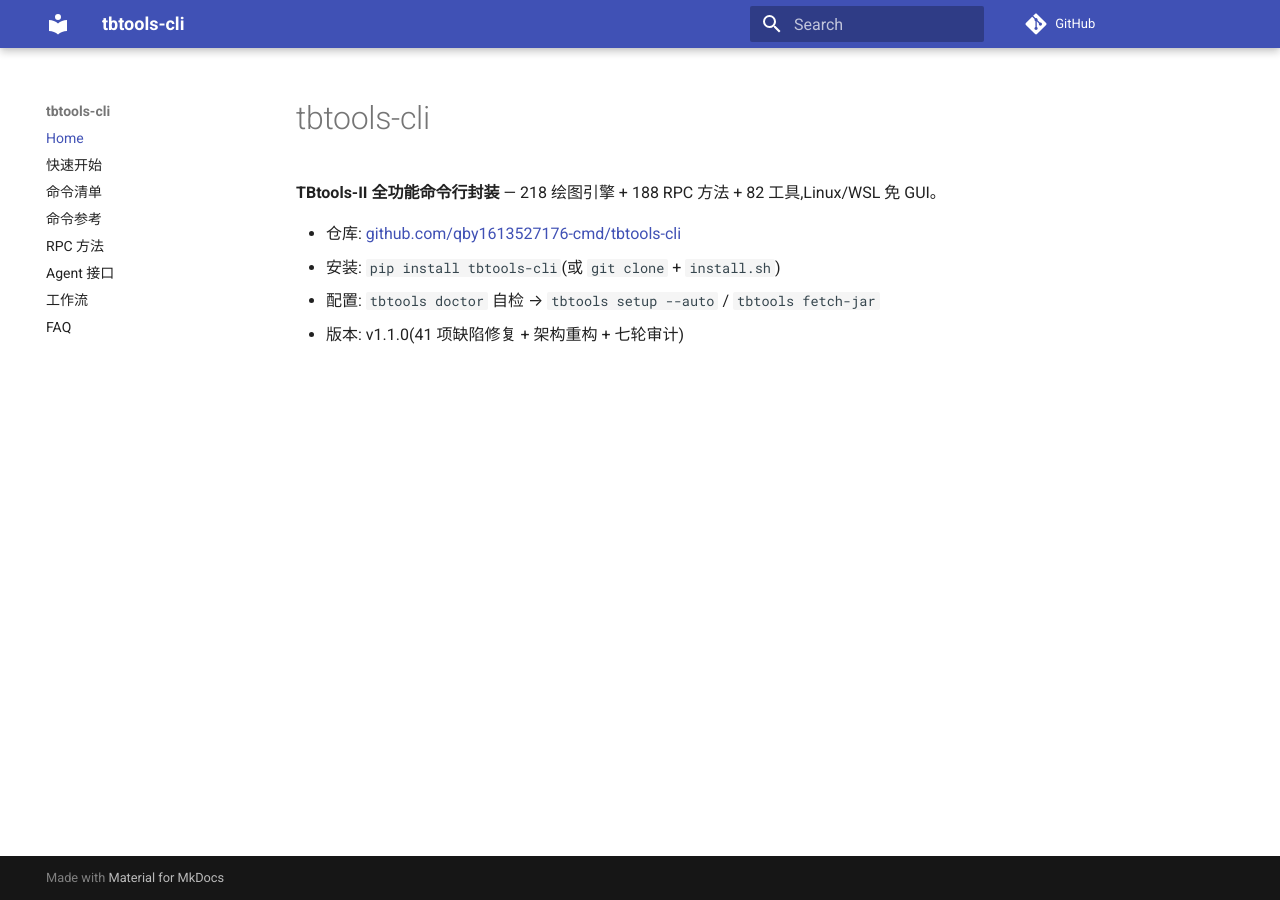
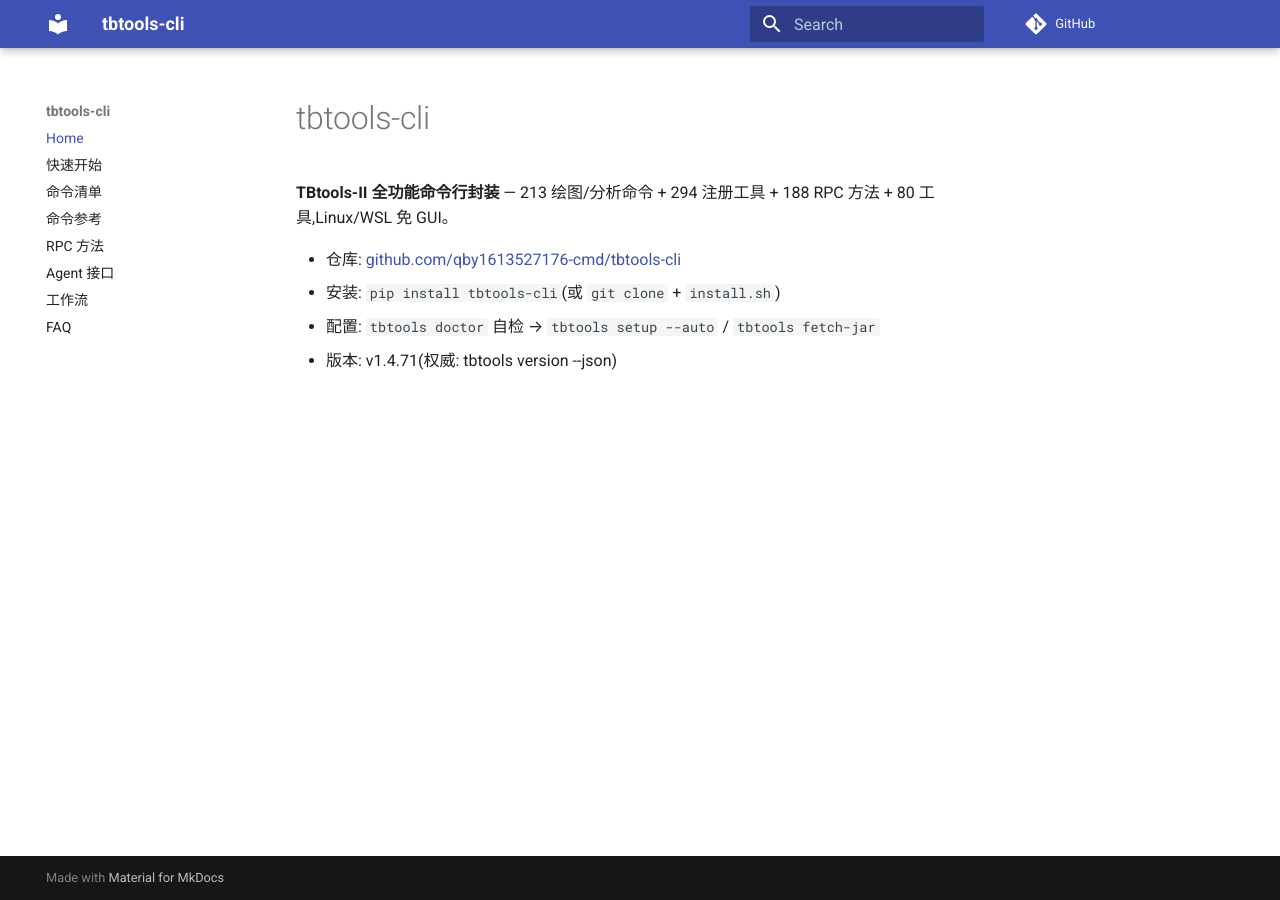
Before and after one commit to qby1613527176-cmd/tbtools-cli, an MkDocs documentation site: the page built from docs/index.md, in a window 1280 px wide. Built offline with MkDocs 1.6.1 and Material for MkDocs 9.7.7, drawn with Linux system fonts in a browser that asks for light colours; comment, search, counter and statistics services are not loaded.

Commit message:
feat: 自审 product F4 响应(v1.4.72)——quickstart/index 数字对齐权威值
F4 [P1] 版本号与命令数三处不一致:
- quickstart: 218 绘图命令 → 213(version --json cli_commands 权威, 附注权威源)
- index.md: 218 引擎/82 工具/v1.1.0 → 213 命令+294 注册+188 RPC+80 工具/v1.4.71(权威源标注)
- REVIEW_PACKAGE 历史快照版本号保留(当时记录, 非漂移)
门禁: gen_metadata --check 全绿

```diff
--- a/docs/index.md
+++ b/docs/index.md
@@ -1,8 +1,8 @@
 # tbtools-cli
 
-**TBtools-II 全功能命令行封装** — 218 绘图引擎 + 188 RPC 方法 + 82 工具,Linux/WSL 免 GUI。
+**TBtools-II 全功能命令行封装** — 213 绘图/分析命令 + 294 注册工具 + 188 RPC 方法 + 80 工具,Linux/WSL 免 GUI。
 
 - 仓库: [github.com/qby1613527176-cmd/tbtools-cli](https://github.com/qby1613527176-cmd/tbtools-cli)
 - 安装: `pip install tbtools-cli`(或 `git clone` + `install.sh`)
 - 配置: `tbtools doctor` 自检 → `tbtools setup --auto` / `tbtools fetch-jar`
-- 版本: v1.1.0(41 项缺陷修复 + 架构重构 + 七轮审计)
+- 版本: v1.4.71(权威: tbtools version --json)
--- a/pyproject.toml
+++ b/pyproject.toml
@@ -4,7 +4,7 @@
 
 [project]
 name = "tbtools-cli"
-version = "1.4.70"
+version = "1.4.71"
 description = "TBtools-II command-line wrapper: 200+ engines, 188+ RPC methods, journal presets, pitfall hints (exact counts via `tbtools version`)"
 readme = "README.md"
 requires-python = ">=3.10"
```
Also changed, not shown: CHANGELOG.md (+8 -0 lines), README.md (+1 -1 lines), docs/quickstart.md (+1 -1 lines).
